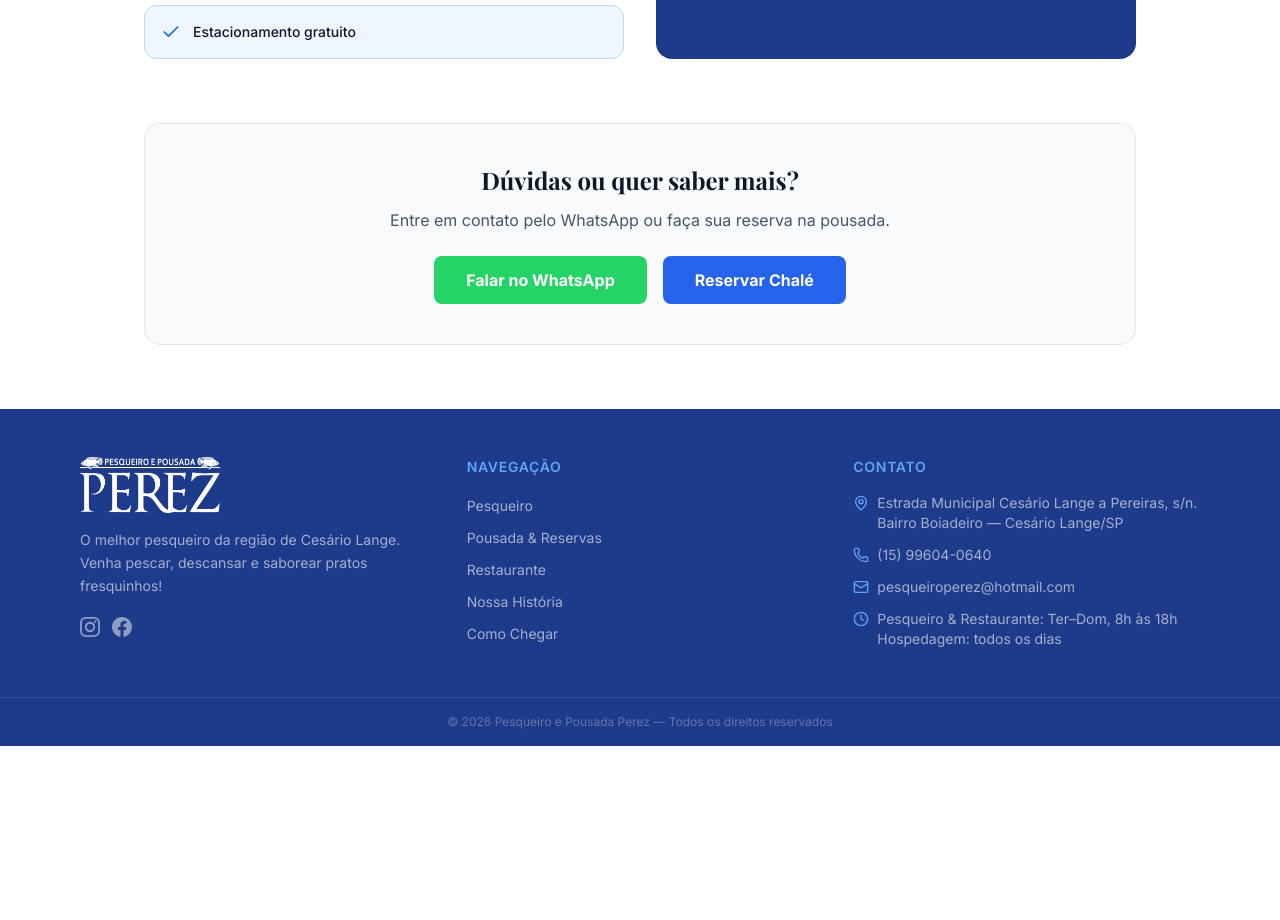
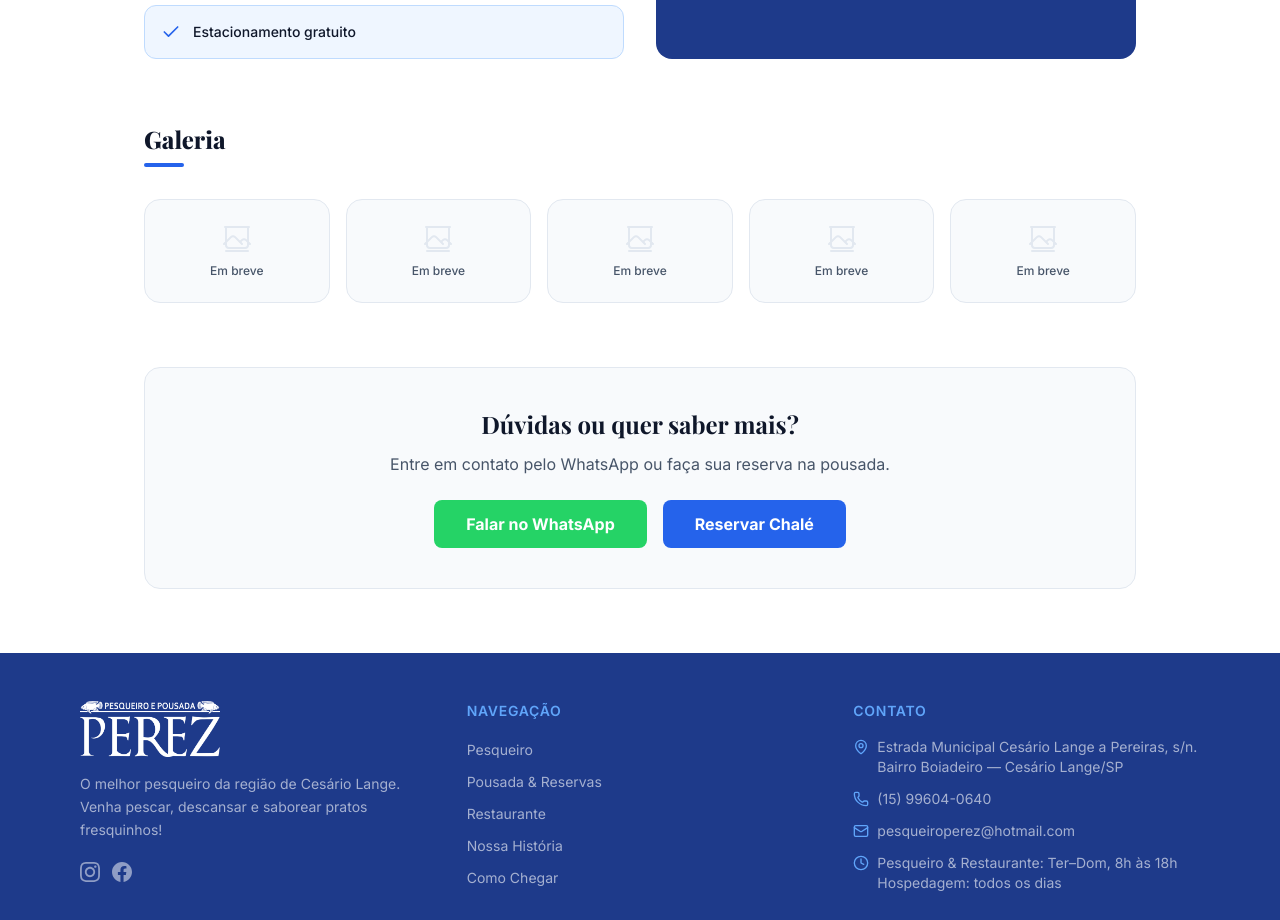
Before and after one commit to kaueperes/pesqueiroperez, a Next.js app: page /pesqueiro in a window 1280 px wide. Shown: the part 1886-2806 px from the top of the page. Before the commit the page ends 2632 px from the top, so only its background shows below. Built offline with nearby package versions, Linux system fonts and the light colour scheme.

Commit message:
feat: adicionar galeria de fotos na página do pesqueiro

```diff
--- a/src/app/pesqueiro/page.tsx
+++ b/src/app/pesqueiro/page.tsx
@@ -3,6 +3,7 @@ import { pesqueiro } from "@/data/pesqueiro";
 import Link from "next/link";
 import PageHero from "@/components/PageHero";
 import EspeciesSection from "@/components/EspeciesSection";
+import GaleriaLightbox from "@/components/GaleriaLightbox";
 
 export default function PesqueiroPage() {
   return (
@@ -102,6 +103,19 @@ export default function PesqueiroPage() {
           </section>
         </div>
 
+        {/* Galeria */}
+        <section>
+          <h2 className="text-2xl font-extrabold text-texto mb-2">Galeria</h2>
+          <div className="w-10 h-1 bg-azul-medio mb-8 rounded-full" />
+          <GaleriaLightbox fotos={[
+            { src: "", alt: "Pesqueiro Perez" },
+            { src: "", alt: "Pesqueiro Perez" },
+            { src: "", alt: "Pesqueiro Perez" },
+            { src: "", alt: "Pesqueiro Perez" },
+            { src: "", alt: "Pesqueiro Perez" },
+          ]} />
+        </section>
+
         {/* CTA */}
         <section className="text-center bg-cinza-bg rounded-2xl p-10 border border-cinza-borda">
           <h3 className="text-2xl font-bold text-texto mb-3">Dúvidas ou quer saber mais?</h3>
```
